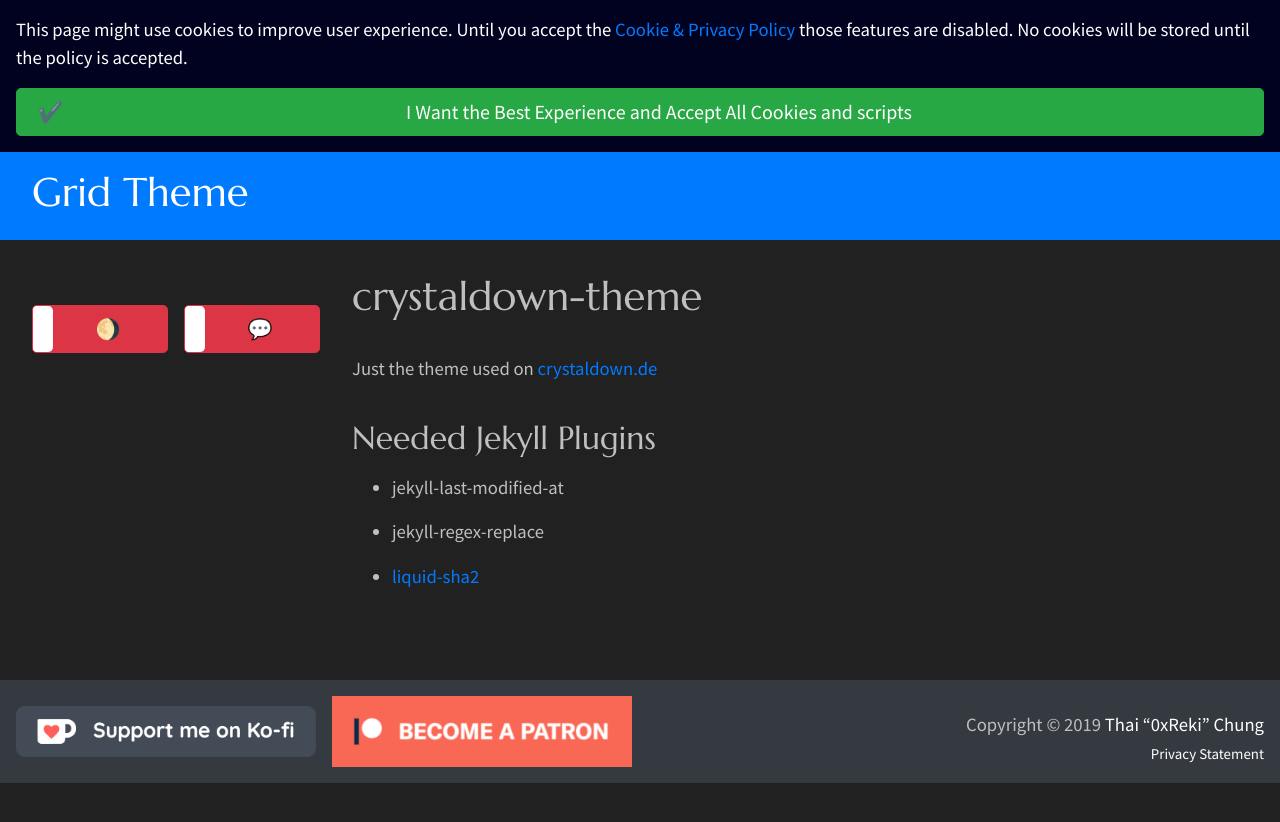
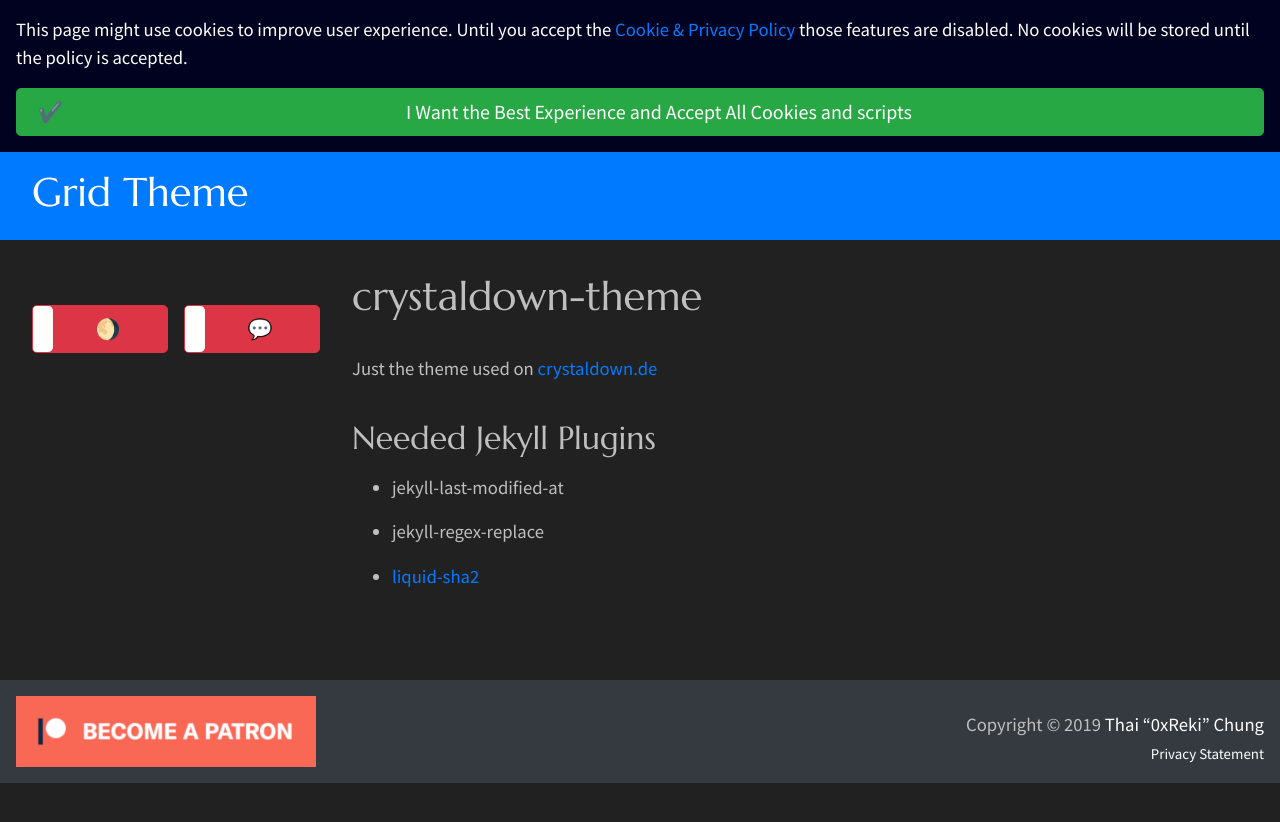
Before and after one commit to RiichiReki/riichi-cologne-theme, a Jekyll site: the page built from README.md, in a window 1280 px wide. Shown: the top 822 px of the page. Built offline with Jekyll 4.4.1, drawn with Linux system fonts in a browser that asks for light colours; our own code applies the rules of GitHub Pages for plain Markdown files.

Commit message:
Remove ko-fi

```diff
--- a/_includes/support.html
+++ b/_includes/support.html
@@ -1,10 +1,5 @@
-<div class="ko-fi">
-    <a title="Support me on ko-fi" href="https://ko-fi.com/crystaldown" aria-label="Support me on ko-fi" rel="payment">
-        <img src="{{"/assets/images/ko-fi.png" | absolute_url }}" alt="Support me on ko-fi">
+<div class="patreon">
+    <a title="Support me on Patreon" href="{{ site.patreon.url }}" aria-label="Support me on Patreon" rel="payment">
+        <img src="/assets/images/patreon-word.png" alt="Support me on Patreon">
     </a>
 </div>
-<div class="patreon">
-    <a title="Support me on Patreon" href="{{ site.patreon.url }}" aria-label="Support me on Patreon" rel="payment">
-        <img src="{{"/assets/images/patreon-word.png" | absolute_url }}" alt="Support me on Patreon">
-    </a>
-</div>
```
